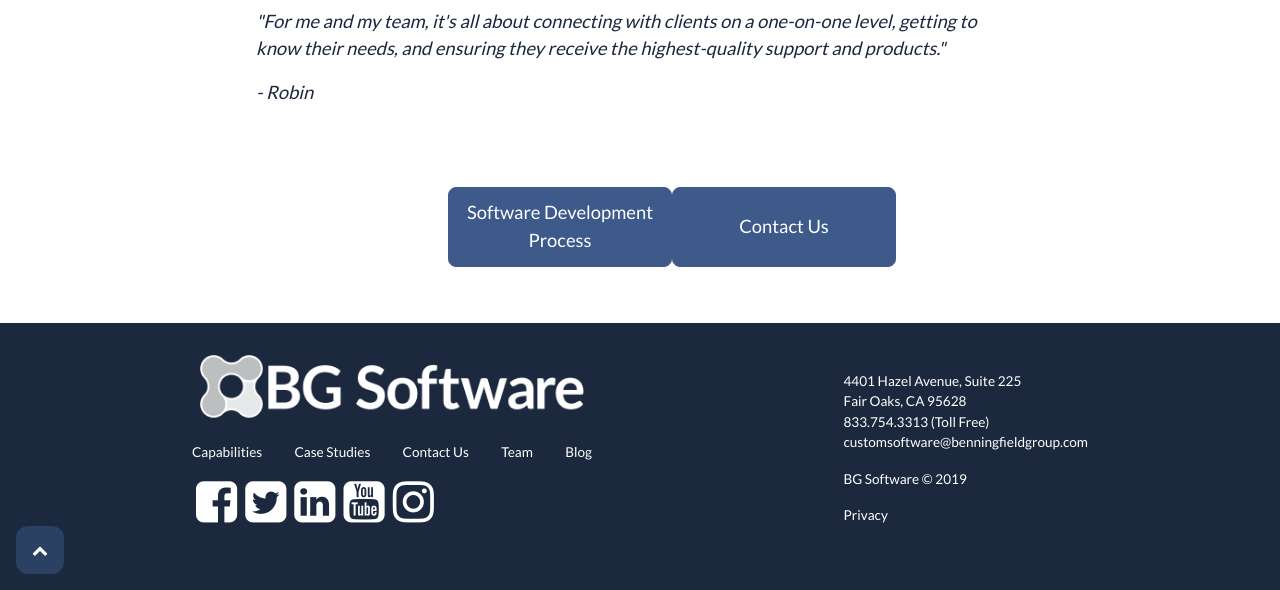
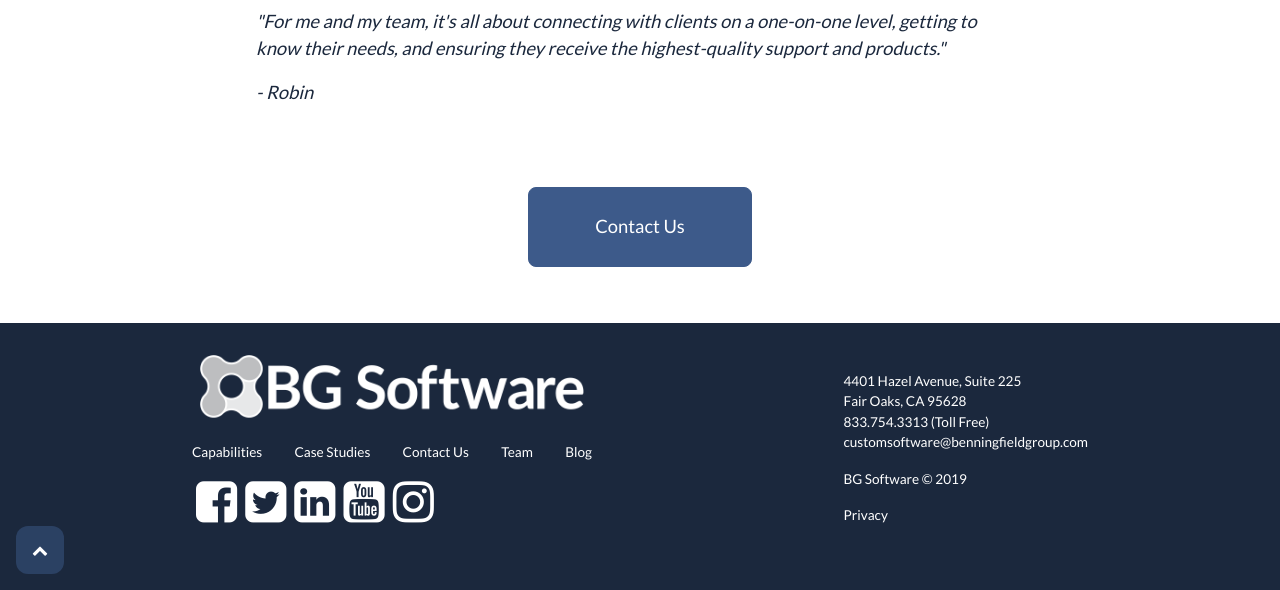
Before and after one commit to bgsoftware/company-site, a Jekyll site: the page built from our-team.html, in a window 1280 px wide and 900 px high, scrolled down 782 px, cut to the strip 310-900 px from the top of the window. Built offline with Jekyll 4.4.1, drawn with Linux system fonts in a browser that asks for light colours; comment, search, counter and statistics services are not loaded.

Commit message:
Update so that optional buttons must be explicitly requested with flags

```diff
--- a/_includes/pre-footer-buttons.html
+++ b/_includes/pre-footer-buttons.html
@@ -1,8 +1,8 @@
 <div id="pre-footer-buttons" class="d-flex justify-content-center w-100">
   <div class="pre-footer-buttons__inner-container d-flex justify-content-around">
 
-  <!--- If exclude process is true, don't show the software development process button. --->
-  {% if include.excludeProcess == true %}
+    <!-- Optionally display this button -->
+    {% if include.hasSoftwareDevelopment %}
       <div class="pt-5 pb-4 d-flex align-content-center">
         {%
           include button.html
@@ -10,7 +10,10 @@
           text="Software Development"
         %}
       </div>
-  {% else %}
+    {% endif %}
+
+    <!-- Optionally display this button -->
+    {% if include.hasSoftwareDevelopmentProcess %}
       <div class="pt-5 pb-4 d-flex align-content-center">
         {%
           include button.html
@@ -20,6 +23,7 @@
       </div>
     {% endif %}
 
+    <!-- Always display this buttonn -->
     <div class="pt-5 pb-4 d-flex align-content-center">
       {%
         include button.html
```
Lines whose indentation alone changed are shown as unchanged.
